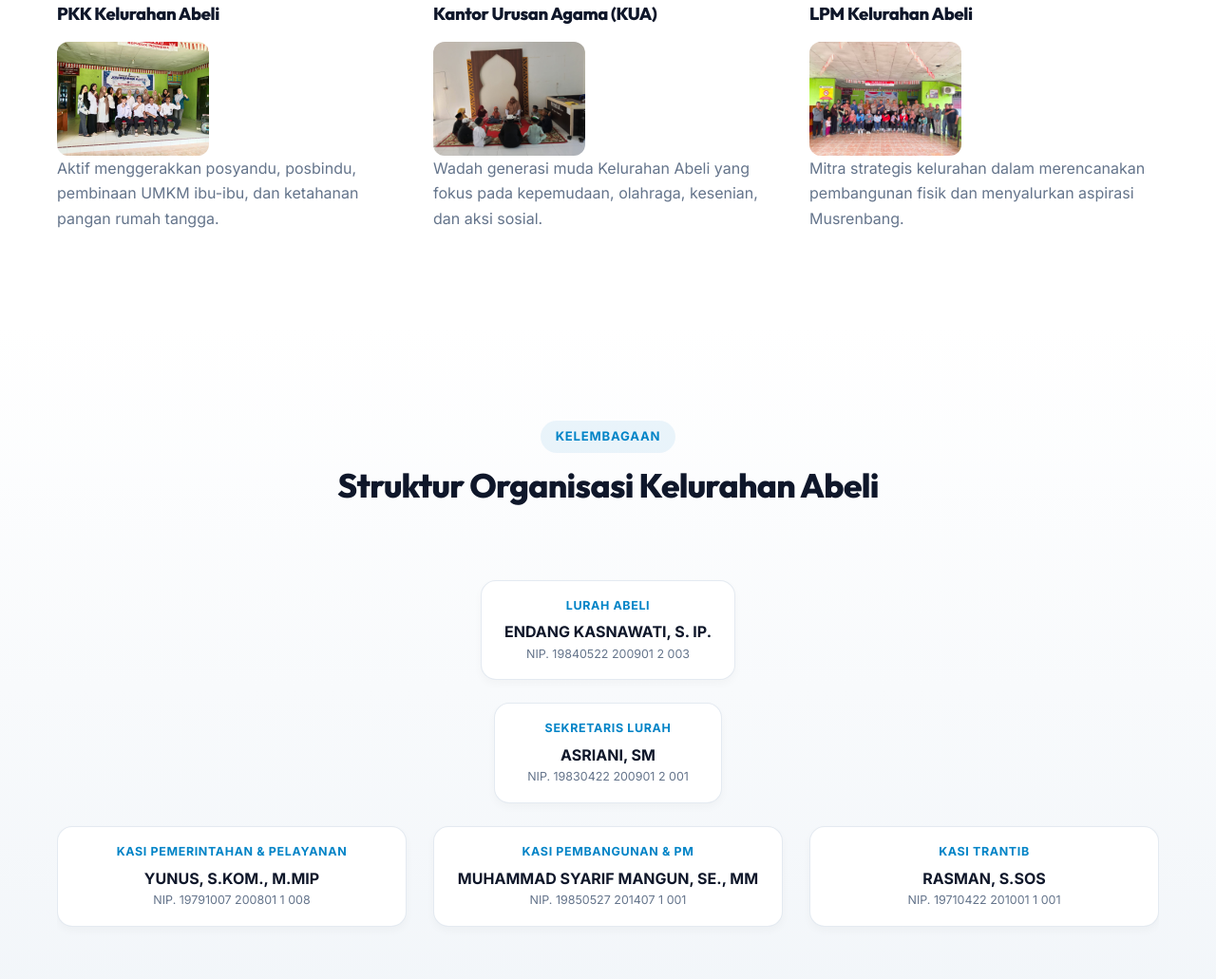
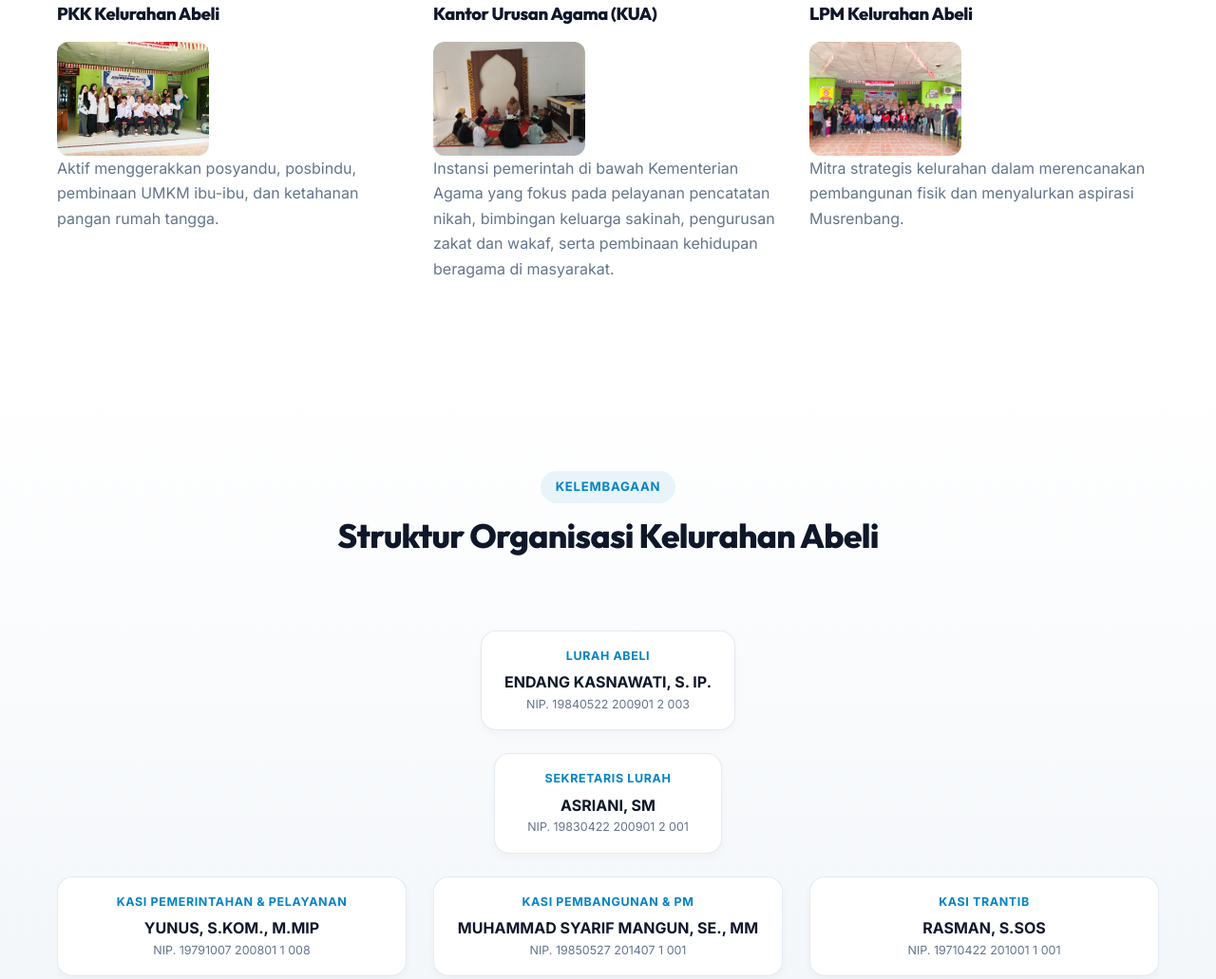
Before and after one commit to Rqq-al22/abeli-profile, a website: page index.html in a window 1280 px wide. Shown: the part 8012-9043 px from the top of the page at 95% size. Drawn offline with nearby package versions, Linux system fonts and the light colour scheme; no server answers.

Commit message:
Update index.html

```diff
--- a/index.html
+++ b/index.html
@@ -648,8 +648,8 @@
                         <img src="images/kua.jpeg" alt="Kantor Urusan Agama (KUA)" class="org-photo"
                             style="border-radius:12px; height:120px; object-fit:cover;">
                     </div>
-                    <p class="text-muted text-small">Wadah generasi muda Kelurahan Abeli yang fokus pada kepemudaan,
-                        olahraga, kesenian, dan aksi sosial.</p>
+                    <p class="text-muted text-small">Instansi pemerintah di bawah Kementerian Agama yang fokus pada pelayanan pencatatan nikah, bimbingan keluarga sakinah, pengurusan zakat dan wakaf, serta
+                        pembinaan kehidupan beragama di masyarakat.</p>
                 </div>
 
                 <div class="card org-card-item animate-scroll">
@@ -728,7 +728,7 @@
                 </div>
                 <div class="gallery-item" style="border-radius:16px; overflow:hidden;">
                     <div class="gallery-img-wrapper">
-                        <img src="images/sosialisasi.jpg" alt="Sosialisasi Hoax" class="gallery-img">
+                        <img src="images/sosialisasi.png" alt="sosialisasi" class="gallery-img">
                     </div>
                 </div>
                 <div class="gallery-item" style="border-radius:16px; overflow:hidden;">
```
